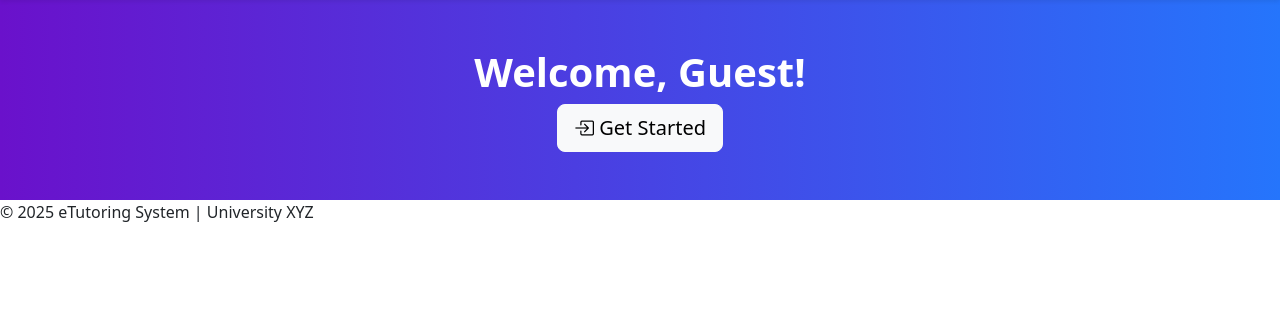
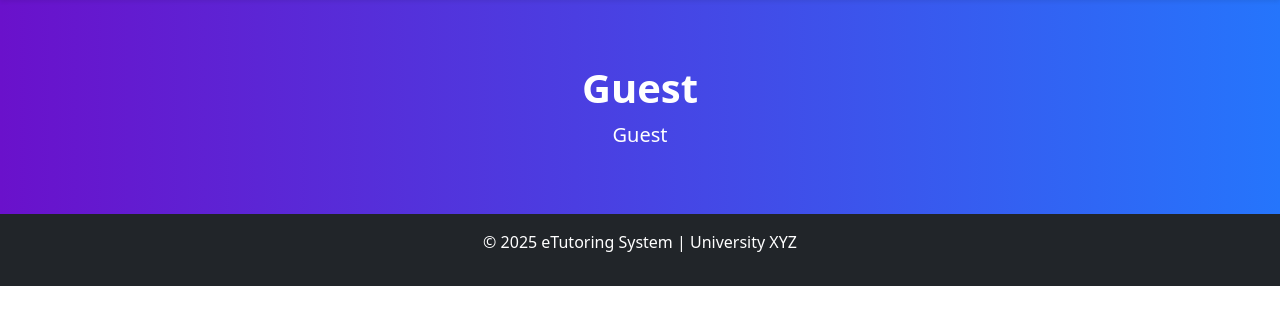
Before and after one commit to trontran/eTutoring, a PHP site: page /index.php in a window 1280 px wide. Shown: the part 56-381 px from the top of the page. Run offline with PHP 8.4, Linux system fonts and the light colour scheme.

Commit message:
remove unnecessary .DS_Store files and update footer styling with gradient background and box shadow

```diff
--- a/App/views/home/index.php
+++ b/App/views/home/index.php
@@ -1,8 +1,9 @@
 <?php
-// check session
+// Check session
 if (session_status() === PHP_SESSION_NONE) {
     session_start();
 }
+
 $isLoggedIn = isset($_SESSION['user']);
 $isAdmin = isset($_SESSION['user']) && $_SESSION['user']['role'] === 'staff';
 $isStudent = isset($_SESSION['user']) && $_SESSION['user']['role'] === 'student';
@@ -11,6 +12,21 @@ $username = $isLoggedIn ? $_SESSION['user']['first_name'] : 'Guest';
 
 // Ensure $tutor is defined to avoid undefined variable notice
 $tutor = $tutor ?? null;
+
+// Fetch assigned tutor if student is logged in
+if ($isStudent && isset($_SESSION['user']['user_id'])) {
+    require_once '../app/models/PersonalTutor.php';
+    $personalTutorModel = new App\Models\PersonalTutor();
+    $tutor = $personalTutorModel->getTutorDetails($_SESSION['user']['user_id']);
+}
+
+// Fetch tutees if tutor is logged in
+$tutees = [];
+if ($isTutor && isset($_SESSION['user']['user_id'])) {
+    require_once '../app/models/PersonalTutor.php';
+    $personalTutorModel = new App\Models\PersonalTutor();
+    $tutees = $personalTutorModel->getTuteesByTutor($_SESSION['user']['user_id']);
+}
 ?>
 
 <!DOCTYPE html>
@@ -19,6 +35,7 @@ $tutor = $tutor ?? null;
     <meta charset="UTF-8">
     <meta name="viewport" content="width=device-width, initial-scale=1">
     <title><?= $title ?? 'eTutoring System' ?></title>
+
     <!-- Bootstrap CSS & Icons -->
     <link href="https://cdn.jsdelivr.net/npm/bootstrap@5.3.0/dist/css/bootstrap.min.css" rel="stylesheet">
     <link rel="stylesheet" href="https://cdn.jsdelivr.net/npm/bootstrap-icons/font/bootstrap-icons.css">
@@ -49,6 +66,8 @@ $tutor = $tutor ?? null;
                                 <a class="nav-link text-light" href="?url=login">Login</a>
                             </li>
                         <?php endif; ?>
+
+                        <!-- Admin: Manage Users & Assign Tutor -->
                         <?php if ($isAdmin): ?>
                             <li class="nav-item">
                                 <a class="nav-link btn btn-warning text-dark ms-2 btn-custom" href="?url=user/index">
@@ -61,6 +80,8 @@ $tutor = $tutor ?? null;
                                 </a>
                             </li>
                         <?php endif; ?>
+
+                        <!-- Tutor: View My Tutees -->
                         <?php if ($isTutor): ?>
                             <li class="nav-item">
                                 <a class="nav-link btn btn-light text-dark ms-2 btn-custom" href="?url=tutor/dashboard">
@@ -74,29 +95,67 @@ $tutor = $tutor ?? null;
         </nav>
         <!-- End Navbar -->
 
-        <!-- Hero Section with Background -->
+        <!-- Hero Section with User Info -->
         <section class="hero-section text-center text-white py-5" style="background: linear-gradient(to right, #6a11cb, #2575fc);">
             <div class="container">
-                <h1 class="fw-bold">Welcome, <?= $username ?>!</h1>
-                <!-- <p class="lead">Your digital space for seamless eTutoring experience.</p> -->
-                <div>
-                    <?php if (!$isLoggedIn): ?>
-                        <a href="?url=login" class="btn btn-light btn-lg btn-custom">
-                            <i class="bi bi-box-arrow-in-right"></i> Get Started
-                        </a>
-                    <?php elseif ($isTutor): ?>
-                        <a href="?url=tutor/dashboard" class="btn btn-light btn-lg btn-custom">
-                            <i class="bi bi-people"></i> View My Tutees
-                        </a>
-                    <?php endif; ?>
-                </div>
+                <h1 class="fw-bold mt-3"><?= $username ?></h1>
+                <p class="lead"><?= $isStudent ? 'Student' : ($isTutor ? 'Tutor' : ($isAdmin ? 'Staff' : 'Guest')) ?></p>
             </div>
         </section>
         <!-- End Hero Section -->
 
-        <!-- Footer (Stays at Bottom) -->
-        <footer class="footer">
-            <p>&copy; 2025 eTutoring System | University XYZ</p>
+        <?php if ($isStudent && $tutor): ?>
+            <section class="container my-4">
+                <div class="card shadow-lg border-0">
+                    <div class="card-header text-white text-center" style="background: linear-gradient(to right, #6a11cb, #2575fc);">
+                        <h5>Your Personal Tutor</h5>
+                    </div>
+                    <div class="card-body text-center bg-light">
+                        <i class="bi bi-person-circle text-primary" style="font-size: 3rem;"></i>
+                        <h4 class="mt-2"><?= $tutor['first_name'] . " " . $tutor['last_name'] ?></h4>
+                        <p class="text-muted"><?= $tutor['email'] ?></p>
+                        <hr>
+                        <div class="row">
+                            <div class="col-md-6">
+                                <p><strong>Total Students:</strong> <span class="badge bg-primary"><?= $tutor['total_students'] ?? 0 ?></span></p>
+                            </div>
+                            <div class="col-md-6">
+                                <p><strong>Total Messages:</strong> <span class="badge bg-success"><?= $tutor['total_messages'] ?? 0 ?></span></p>
+                            </div>
+                        </div>
+                        <a href="mailto:<?= $tutor['email'] ?>" class="btn btn-primary mt-3">
+                            <i class="bi bi-envelope"></i> Contact Tutor
+                        </a>
+                    </div>
+                </div>
+            </section>
+        <?php endif; ?>
+
+        <?php if ($isTutor && !empty($tutees)): ?>
+            <section class="container my-4">
+                <div class="card shadow-lg border-0">
+                    <div class="card-header text-white text-center" style="background: linear-gradient(to right, #6a11cb, #2575fc);">
+                        <h5>Your Tutees</h5>
+                    </div>
+                    <div class="card-body bg-light">
+                        <ul class="list-group">
+                            <?php foreach ($tutees as $tutee): ?>
+                                <li class="list-group-item d-flex justify-content-between align-items-center">
+                                    <?= $tutee['first_name'] . " " . $tutee['last_name'] ?>
+                                    <a href="mailto:<?= $tutee['email'] ?>" class="btn btn-sm btn-primary">
+                                        <i class="bi bi-envelope"></i> Contact
+                                    </a>
+                                </li>
+                            <?php endforeach; ?>
+                        </ul>
+                    </div>
+                </div>
+            </section>
+        <?php endif; ?>
+
+        <!-- Footer -->
+        <footer class="footer bg-dark text-white text-center py-3">
+            <p>&copy; <?= date('Y') ?> eTutoring System | University XYZ</p>
         </footer>
     </div>
 
--- a/Public/Css/style.css
+++ b/Public/Css/style.css
@@ -107,11 +107,12 @@ html, body {
 
 /* Footer sticks at the bottom */
 .footer {
-    background-color: #2C3E50;
+    background: linear-gradient(to right, #6a11cb, #2575fc); /* Match Hero Section */
     color: white;
     text-align: center;
     padding: 15px 0;
     font-size: 1rem;
     width: 100%;
-    margin-top: auto;  /* Push footer to bottom */
+    margin-top: auto; /* Push footer to bottom */
+    box-shadow: 0 -4px 10px rgba(0, 0, 0, 0.2);
 }
```
Also changed, not shown: App/Models/PersonalTutor.php (+4 -3 lines), Public/images/avartas/account.png (added), 4 other files. Lines whose indentation alone changed are shown as unchanged.
